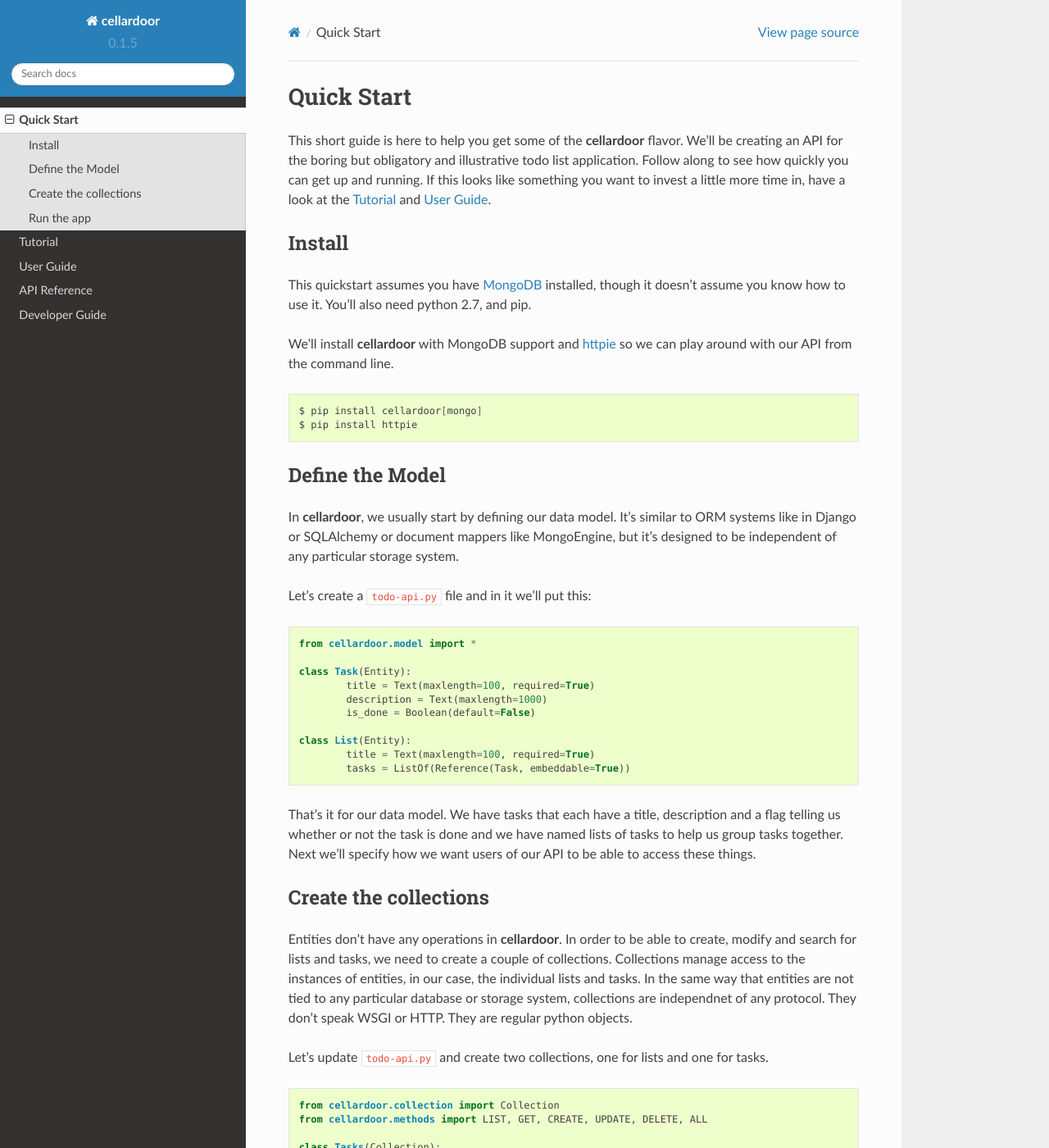
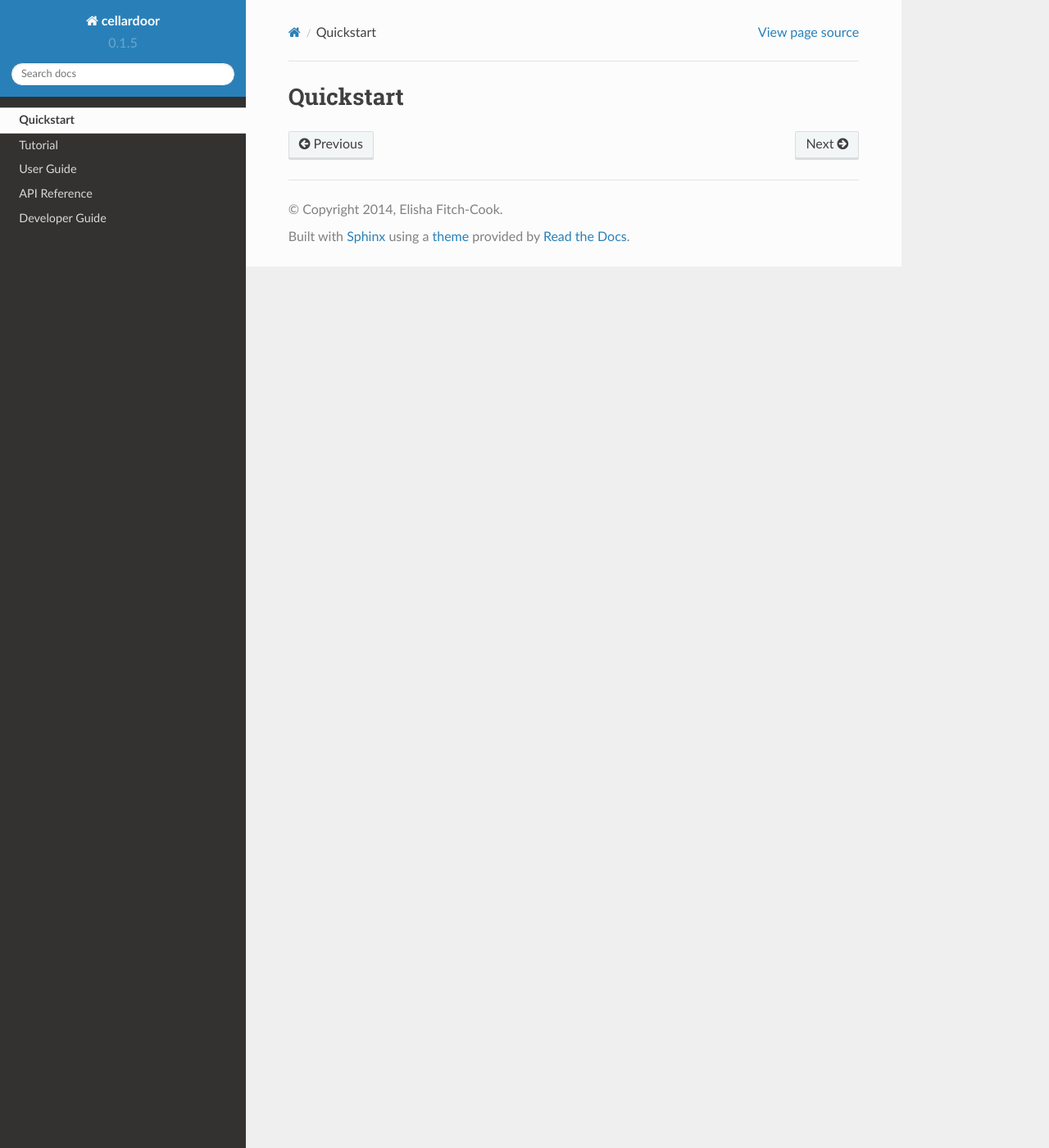
Before and after one commit to cooper-software/cellardoor, a Sphinx documentation site: the page built from docs/source/quickstart.rst, in a window 1280 px wide and 1400 px high. Shown: the whole window at 82% size. Built offline with Sphinx 7.4.7 and the Read the Docs theme 2.0.0, drawn with Linux system fonts in a browser that asks for light colours; some of the changed text lies outside the part shown.

Commit message:
Updated documentation

```diff
--- a/docs/source/quickstart.rst
+++ b/docs/source/quickstart.rst
@@ -1,122 +1,2 @@
-Quick Start
-===========
-
-This short guide is here to help you get some of the **cellardoor** flavor. We'll be creating an API for the boring but obligatory and illustrative todo list application. Follow along to see how quickly you can get up and running. If this looks like something you want to invest a little more time in, have a look at the :doc:`tutorial` and :doc:`userguide`.
-
-Install
-+++++++
-
-This quickstart assumes you have `MongoDB <http://www.mongodb.com>`_ installed, though it doesn't assume you know how to use it. You'll also need python 2.7, and pip.
-
-We'll install **cellardoor** with MongoDB support and `httpie <https://github.com/jakubroztocil/httpie>`_ so we can play around with our API from the command line.
-
-.. code-block:: bash
-
-	$ pip install cellardoor[mongo]
-	$ pip install httpie
-
-
-Define the Model
-++++++++++++++++
-
-In **cellardoor**, we usually start by defining our data model. It's similar to ORM systems like in Django or SQLAlchemy or document mappers like MongoEngine, but it's designed to be independent of any particular storage system.
-
-Let's create a ``todo-api.py`` file and in it we'll put this:
-
-.. code-block:: python
-
-	from cellardoor.model import *
-
-	class Task(Entity):
-		title = Text(maxlength=100, required=True)
-		description = Text(maxlength=1000)
-		is_done = Boolean(default=False)
-
-	class List(Entity):
-		title = Text(maxlength=100, required=True)
-		tasks = ListOf(Reference(Task, embeddable=True))
-
-
-That's it for our data model. We have tasks that each have a title, description and a flag telling us whether or not the task is done and we have named lists of tasks to help us group tasks together. Next we'll specify how we want users of our API to be able to access these things.
-
-Create the collections
-++++++++++++++++++++++
-
-Entities don't have any operations in **cellardoor**. In order to be able to create, modify and search for lists and tasks, we need to create a couple of collections. Collections manage access to the instances of entities, in our case, the individual lists and tasks. In the same way that entities are not tied to any particular database or storage system, collections are independnet of any protocol. They don't speak WSGI or HTTP. They are regular python objects.
-
-Let's update ``todo-api.py`` and create two collections, one for lists and one for tasks.
-
-.. code-block:: python
-
-	from cellardoor.collection import Collection
-	from cellardoor.methods import LIST, GET, CREATE, UPDATE, DELETE, ALL
-
-	class Tasks(Collection):
-		entity = Task
-		method_authorization = {
-			ALL: None
-		}
-
-	class Lists(Collection):
-		entity = List
-		method_authorization = {
-			ALL: None
-		}
-
-
-For completely open access, that's all we need. Through these collections, anyone will be able to find, create, modify and delete lists and tasks. Let's try it!
-
-Run the app
-+++++++++++
-
-Now that we've defined our data model and operations we need to put everything together with some storage and a WSGI layer to make it real. As mentioned in the beginning, we'll use MongoDB for storage and to create a WSGI app, we'll use `Falcon <http://falconframework.org/>`_. Here is what the complete file should look like:
-
-.. code-block:: python
-
-	# Puts everything together
-	from cellardoor import CellarDoor
-
-	# Provides our data modeling objects
-	from cellardoor.model import *
-
-	# Provides our operation modeling classes
-	from cellardoor.collection import Collection
-	from cellardoor.methods import ALL
-
-	# Data storage
-	from cellardoor.storage.mongodb import MongoDBStorage
-
-	# Adds our API to a Falcon app
-	from cellardoor.falcon import add_to_falcon
-
-
-	class Task(Entity):
-		title = Text(maxlength=100, required=True)
-		description = Text(maxlength=1000)
-		is_done = Boolean(default=False)
-
-	class List(Entity):
-		title = Text(maxlength=100, required=True)
-		tasks = ListOf(Reference(Task, embeddable=True))
-
-
-	class Tasks(Collection):
-		entity = Task
-		method_authorization = {
-			ALL: None
-		}
-
-	class Lists(Collection):
-		entity = List
-		method_authorization = {
-			ALL: None
-		}
-
-	api = CellarDoor(storage=MongoDBStorage('todo'), collections=(Tasks, Lists))
-	app = falcon.API()
-	add_to_falcon(app, api)
-
-	if __name__ == "__main__":
-		from wsgiref.simple_server import make_server
-		server = make_server('', 8000, app)
-		server.serve_forever()
+Quickstart
+==========
```
Also changed, not shown: docs/source/index.rst (+12 -25 lines), 1 other file.
